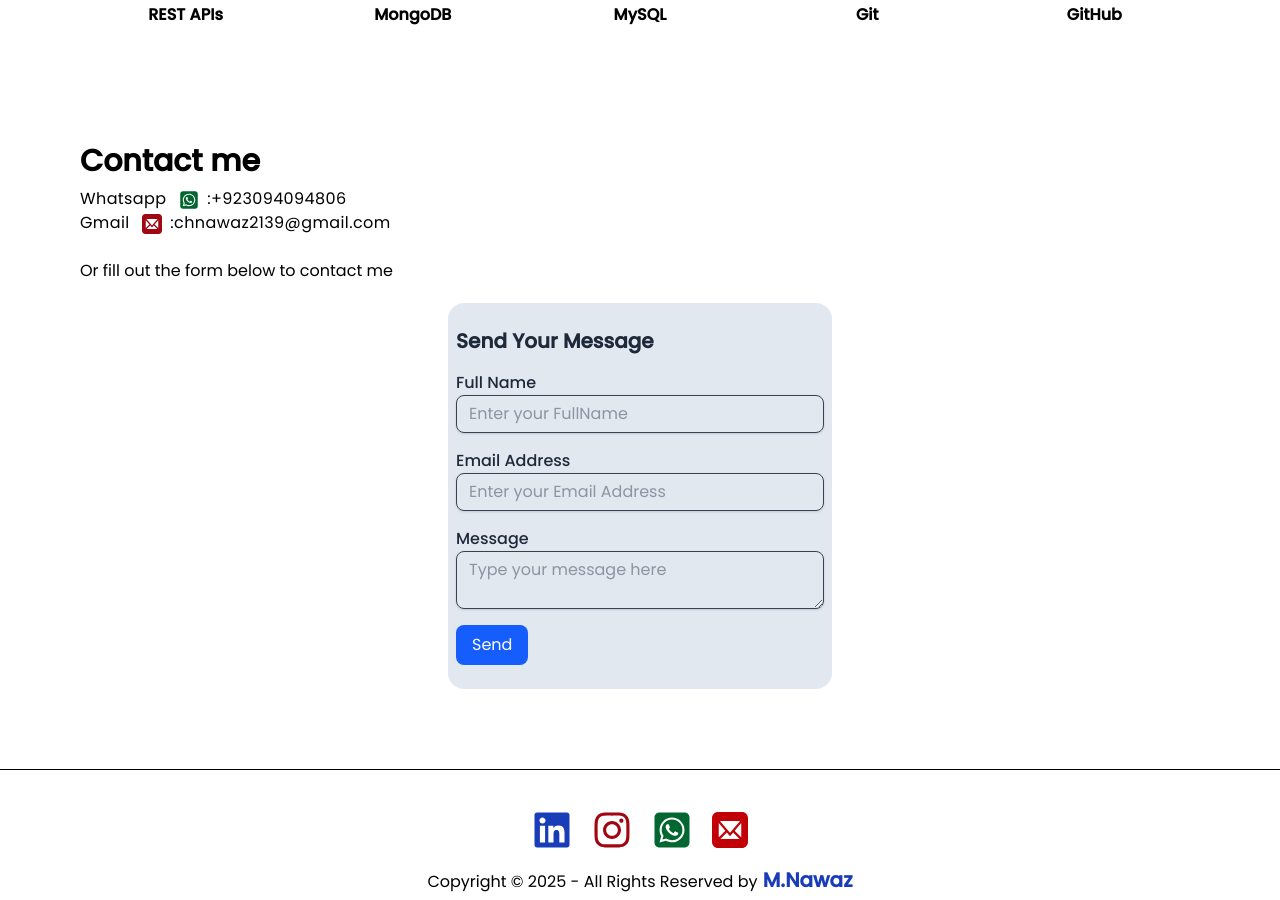
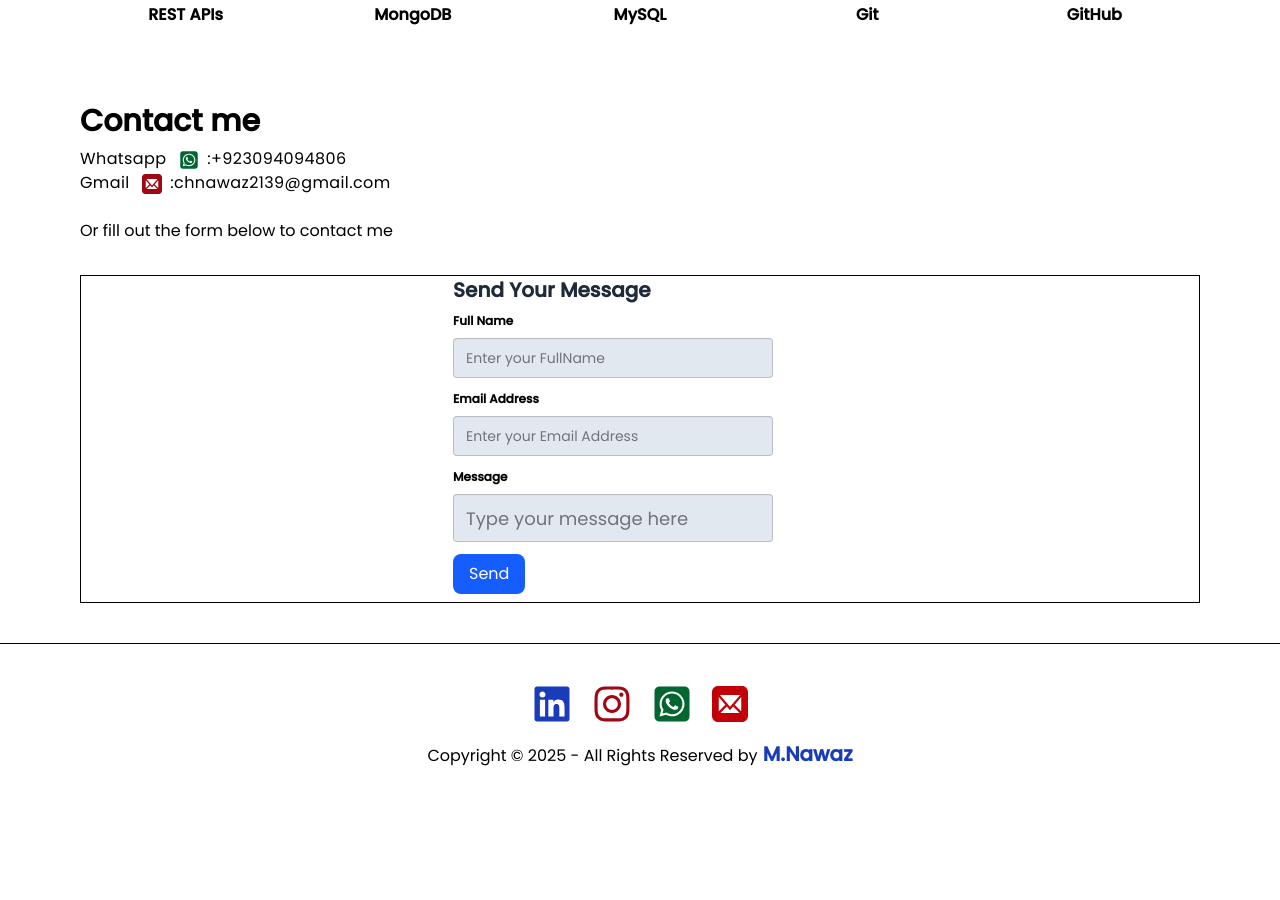
Before and after one commit to chnawaz/porfolio, a React (Vite) app: page / in a window 1280 px wide. Shown: the part 3198-4098 px from the top of the page. After the commit the page ends 4006 px from the top, so only its background shows below. Built offline with nearby package versions, Linux system fonts and the light colour scheme.

Commit message:
contact add new

```diff
--- a/src/App.jsx
+++ b/src/App.jsx
@@ -7,6 +7,7 @@ import Experiance from "./components/Experiance";
 import Footer from "./components/Footer";
 import Contact from "./components/Contact";
 import { Toaster } from "react-hot-toast";
+import NewContact from "./components/NewContact";
 
 export default function App() {
   return (
@@ -17,7 +18,8 @@ export default function App() {
         <About />
         <Portfolio />
         <Experiance />
-        <Contact />
+        {/* <Contact /> */}
+        <NewContact />
         <Footer />
       </div>
       <Toaster />
--- /dev/null
+++ b/src/components/NewContact.jsx
@@ -0,0 +1,108 @@
+import React from "react";
+import axios from "axios";
+// import React from "react";
+import { useForm } from "react-hook-form";
+import toast from "react-hot-toast";
+import { FaSquareWhatsapp } from "react-icons/fa6";
+import { ImMail } from "react-icons/im";
+
+export default function NewContact() {
+  const { register, handleSubmit } = useForm();
+
+  const onSubmit = async (data) => {
+    const userInfo = {
+      name: data.name,
+      email: data.email,
+      message: data.message,
+    };
+    try {
+      await axios.post("https://getform.io/f/azywjjnb", userInfo);
+      toast.success("your message has been sent");
+    } catch (error) {
+      toast.error(`something went wrong.${error}`);
+    }
+  };
+
+  return (
+    <>
+      <div
+        name="Contact"
+        className="max-w-screen-2xl container mx-auto px-4 md:px-20 my-10"
+      >
+        <h1 className="font-bold text-3xl mb-2">Contact me</h1>
+        <div>
+          <span className=" tracking-wide">
+            Whatsapp{" "}
+            <a href="https://wa.me/923094094806" target="blank">
+              <FaSquareWhatsapp className="text-2xl inline cursor-pointer hover:sczale-125 duration-200 text-green-800 size-5 mx-2" />
+            </a>
+            :+923094094806
+          </span>
+          <br />
+          <span className=" tracking-wide">
+            Gmail{" "}
+            <a href="mailto:chnawaz2139@gmail.com" target="blank">
+              <ImMail className="text-2xl inline cursor-pointer hover:scale-125 duration-200 text-red-800 size-5 mx-2" />
+            </a>
+            :chnawaz2139@gmail.com
+          </span>
+        </div>
+        <br />
+
+        <span>Or fill out the form below to contact me</span>
+
+        <div className="mt-8 border flex justify-center items-center">
+          <form onSubmit={handleSubmit(onSubmit)}>
+            <h1 className="text-xl font-semibold  text-gray-800">
+              Send Your Message
+            </h1>
+            <fieldset className="fieldset">
+              <legend className="fieldset-legend text-black">Full Name</legend>
+              <input
+                {...register("name", { required: true })}
+                id="name"
+                name="name"
+                type="text"
+                className="input bg-slate-200 text-black"
+                placeholder="Enter your FullName"
+                required
+              />
+            </fieldset>
+            <fieldset className="fieldset">
+              <legend className="fieldset-legend text-black">
+                Email Address
+              </legend>
+              <input
+                {...register("email", { required: true })}
+                id="name"
+                name="email"
+                type="email"
+                className="input bg-slate-200"
+                placeholder="Enter your Email Address"
+                required
+              />
+            </fieldset>
+            <fieldset className="fieldset">
+              <legend className="fieldset-legend text-black">Message</legend>
+              <input
+                {...register("message", { required: true })}
+                id="name"
+                name="message"
+                type="text"
+                className="input bg-slate-200 input-lg"
+                placeholder="Type your message here"
+                required
+              />
+            </fieldset>
+            <button
+              type="submint"
+              className=" rounded-lg py-2 px-4 bg-blue-600 text-white hover:bg-blue-800 my-2"
+            >
+              Send
+            </button>
+          </form>
+        </div>
+      </div>
+    </>
+  );
+}
```
